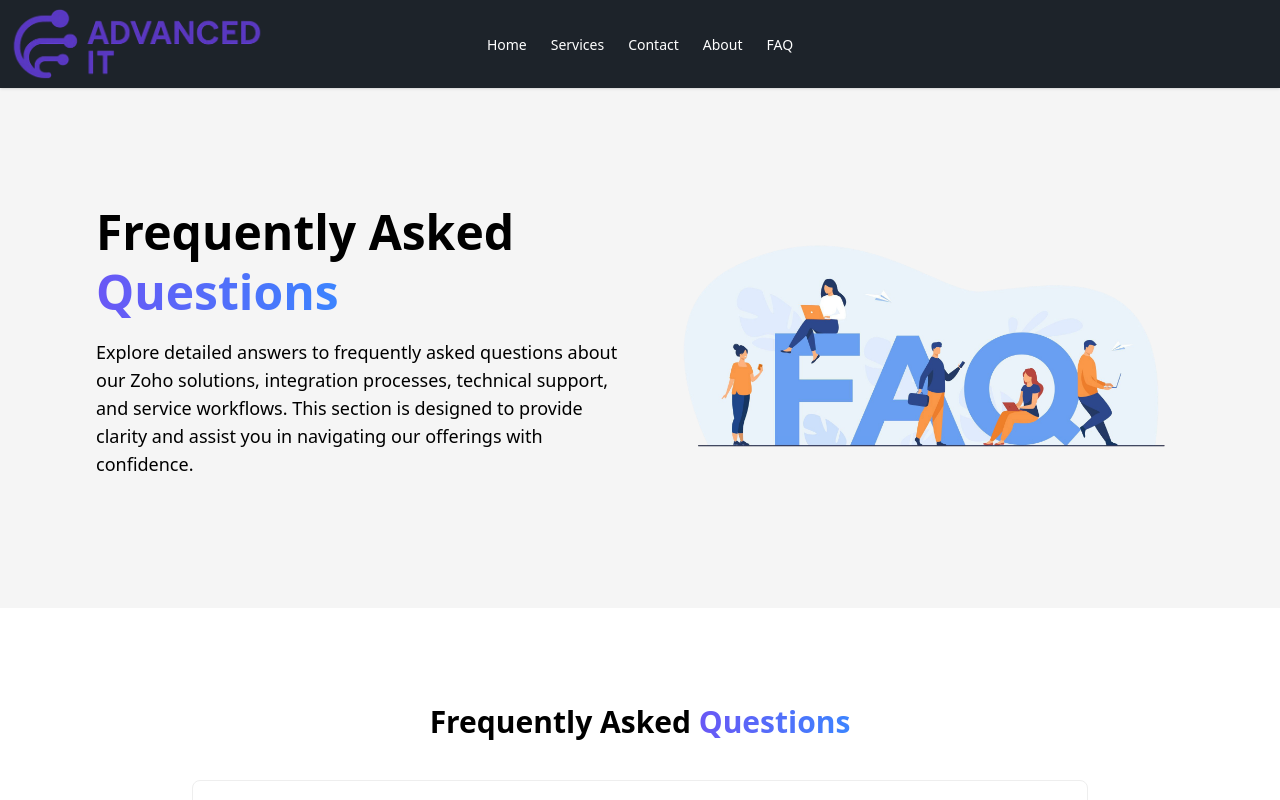
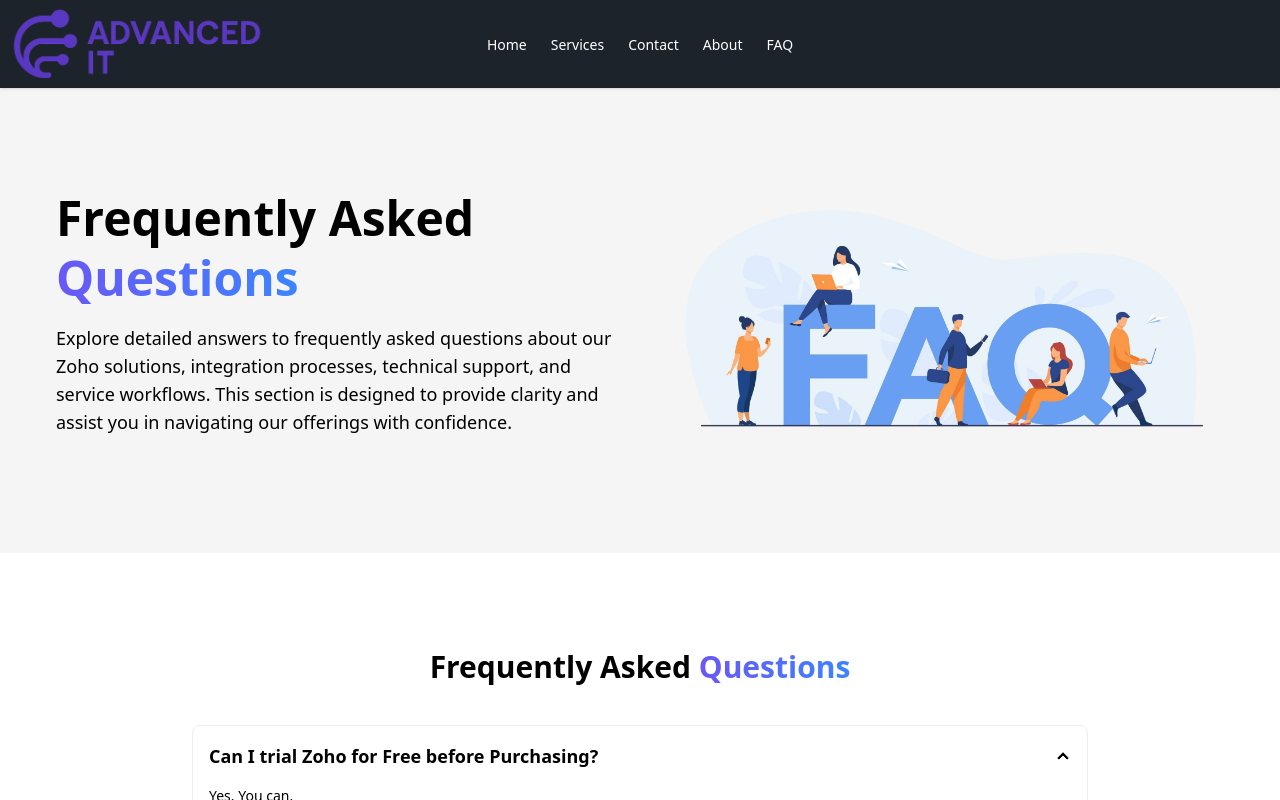
Before and after one commit to arouf01/advancedit, a React (Vite) app: page /faq in a window 1280 px wide. Shown: the top 800 px of the page. Built offline with nearby package versions, Linux system fonts and the light colour scheme.

Commit message:
changed some issue

```diff
--- a/src/Components/About.jsx
+++ b/src/Components/About.jsx
@@ -15,7 +15,7 @@ const About = () => {
   return (
     <div>
       {/* About Us */}
-      <div className="w-full p-6 md:p-12   bg-[#F5F5F5]">
+      <div className="w-full mb-16   bg-[#F5F5F5]">
         <div className="hero mx-auto text-black">
           <div className="hero-content flex flex-col-reverse lg:flex-row-reverse items-center gap-10">
             {/* Image */}
--- a/src/Components/Contact.jsx
+++ b/src/Components/Contact.jsx
@@ -9,7 +9,7 @@ import "../../src/index.css";
 const Contact = () => {
   return (
     <div>
-      <div className="w-full bg-[#F5F5F5]">
+      <div className="w-full mb-16 bg-[#F5F5F5]">
         <div className="hero mx-auto text-black">
           <div className="hero-content flex flex-col-reverse lg:flex-row-reverse items-center gap-10">
             {/* Image */}
--- a/src/Components/Faq.jsx
+++ b/src/Components/Faq.jsx
@@ -4,7 +4,7 @@ import { motion } from "motion/react";
 const Faq = () => {
   return (
     <div>
-      <div className="w-full p-6 md:p-12 lg:p-20 mb-16 bg-[#F5F5F5]">
+      <div className="w-full  md:p-12 lg:p-10 mb-16 bg-[#F5F5F5]">
         <div className="hero mx-auto text-black">
           <div className="hero-content flex flex-col-reverse lg:flex-row-reverse items-center gap-10">
             {/* Image */}
--- a/src/Components/Services.jsx
+++ b/src/Components/Services.jsx
@@ -5,7 +5,7 @@ import { Link } from "react-router-dom";
 const Services = () => {
   return (
     <div>
-      <div className="w-full p-6 md:p-12  mb-16 bg-[#F5F5F5]">
+      <div className="w-full md:p-12 lg:p-10 mb-16 bg-[#F5F5F5]">
         <div className="hero mx-auto text-black">
           <div className="hero-content flex flex-col-reverse lg:flex-row-reverse items-center gap-10">
             {/* Image */}
```
